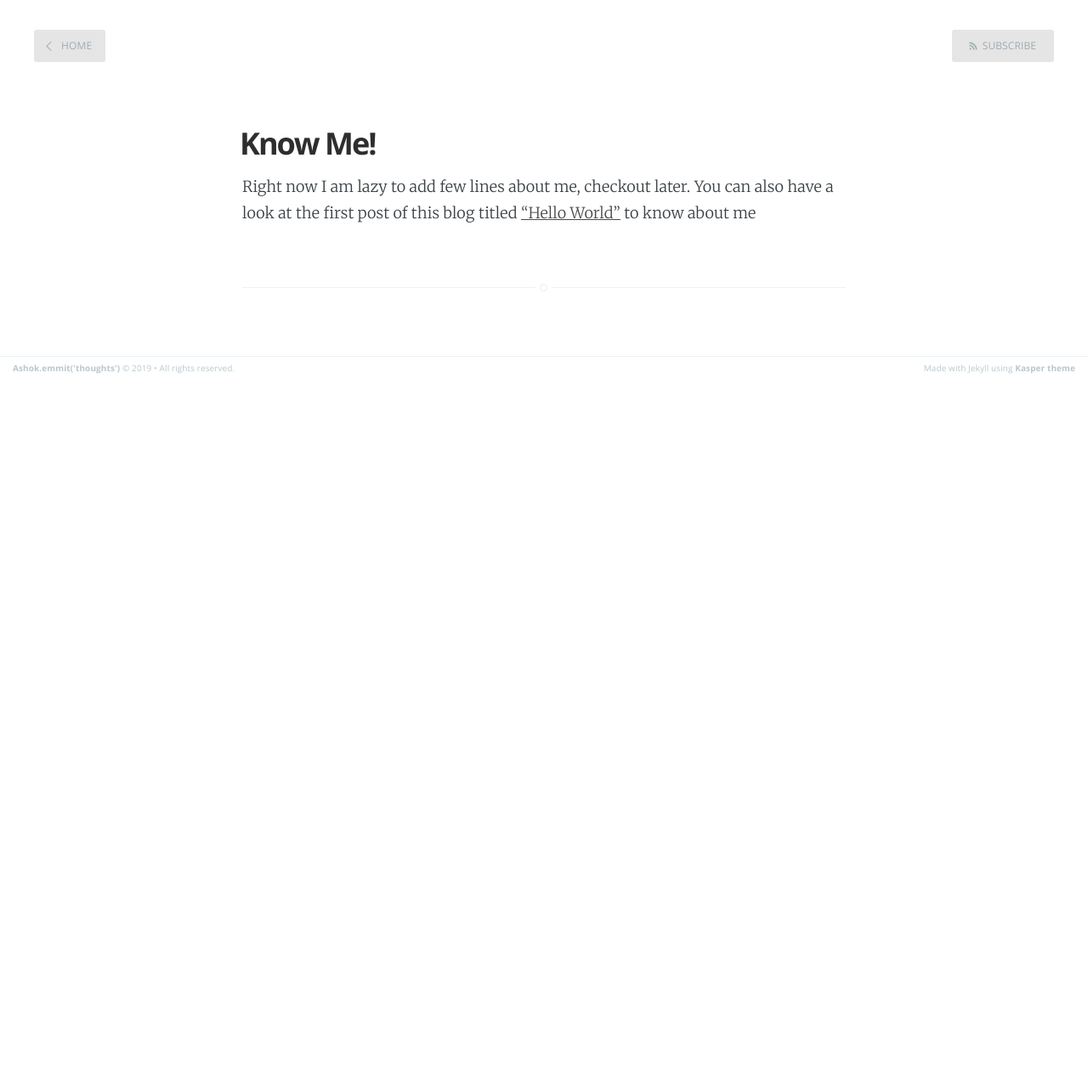
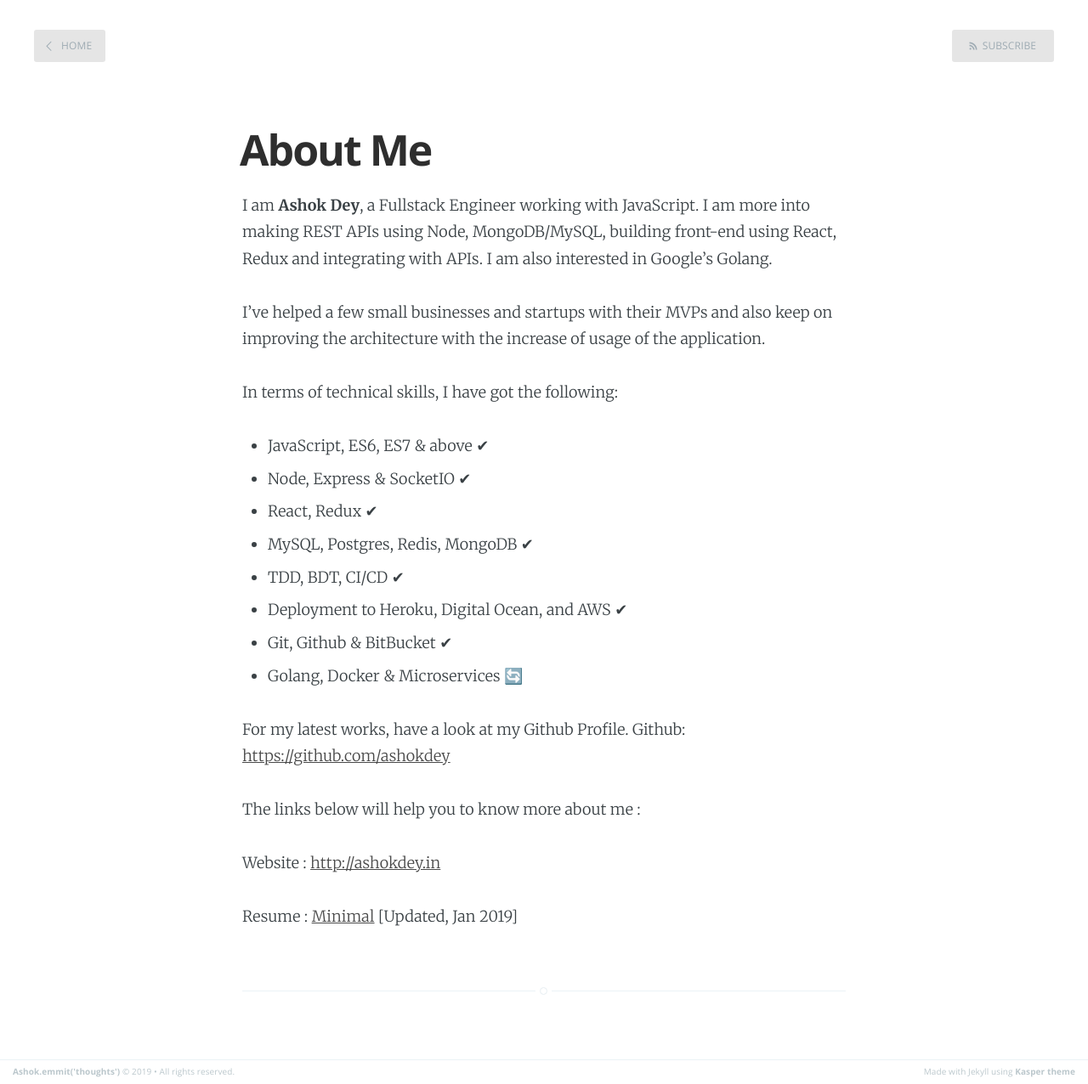
Before and after one commit to ashokdey/website, a Jekyll site: the page built from blog/about.md, in a window 1280 px wide. Shown: the whole page at 85% size. Built offline with Jekyll 4.4.1, drawn with Linux system fonts in a browser that asks for light colours; before the commit the page ends 900 px from its top, so only the background shows below that.

Commit message:
--update: change in style

```diff
--- a/blog/about.md
+++ b/blog/about.md
@@ -1,6 +1,30 @@
 ---
 layout: page
-title: Know Me!
+title: ''
 ---
 
-Right now I am lazy to add few lines about me, checkout later. You can also have a look at the first post of this blog titled ["Hello World"](../intro/2019/03/08/hello-wolrd.html) to know about me
+# About Me
+
+I am **Ashok Dey**, a Fullstack Engineer working with JavaScript. I am more into making REST APIs using Node, MongoDB/MySQL, building front-end using React, Redux and integrating with APIs. I am also interested in Google's Golang.
+
+I've helped a few small businesses and startups with their MVPs and also keep on improving the architecture with the increase of usage of the application.
+
+In terms of technical skills, I have got the following:
+
+- JavaScript, ES6, ES7 & above ✔
+- Node, Express & SocketIO ✔
+- React, Redux ✔
+- MySQL, Postgres, Redis, MongoDB ✔
+- TDD, BDT, CI/CD ✔
+- Deployment to Heroku, Digital Ocean, and AWS ✔
+- Git, Github & BitBucket ✔
+- Golang, Docker & Microservices 🔄
+
+For my latest works, have a look at my Github Profile.
+Github: [https://github.com/ashokdey](https://github.com/ashokdey)
+
+The links below will help you to know more about me :
+
+Website : [http://ashokdey.in](http://ashokdey.in)
+
+Resume : [Minimal](https://goo.gl/9L1unE) [Updated, Jan 2019]
--- a/blog/index.html
+++ b/blog/index.html
@@ -21,7 +21,8 @@ about: 'about.html'
                 {% if site.description %} {{ site.description }}. {% endif %}
                 {% if page.about %}
                 <br>
-                <a href='{{ site.baseurl }}{{ page.about }}'> About me? </a> {% endif %}
+                <br>
+                <a style="text-decoration-line: none;" href='{{ site.baseurl }}{{ page.about }}'> >> Who am I ? </a> {% endif %}
             </h2>
         </div>
     </div>
@@ -48,7 +49,6 @@ about: 'about.html'
         <footer class="post-meta">
             {% if site.author %}
                 <img class="author-thumb" src="/assets/images/profile.jpg" alt="Author's profile picture" nopin="nopin" />
-                {{ site.author }}
             {% endif %}
             {% if post.categories.size > 0 %}
                 {{ post.categories | array_to_sentence_string | prepend: 'on ' }}
```
